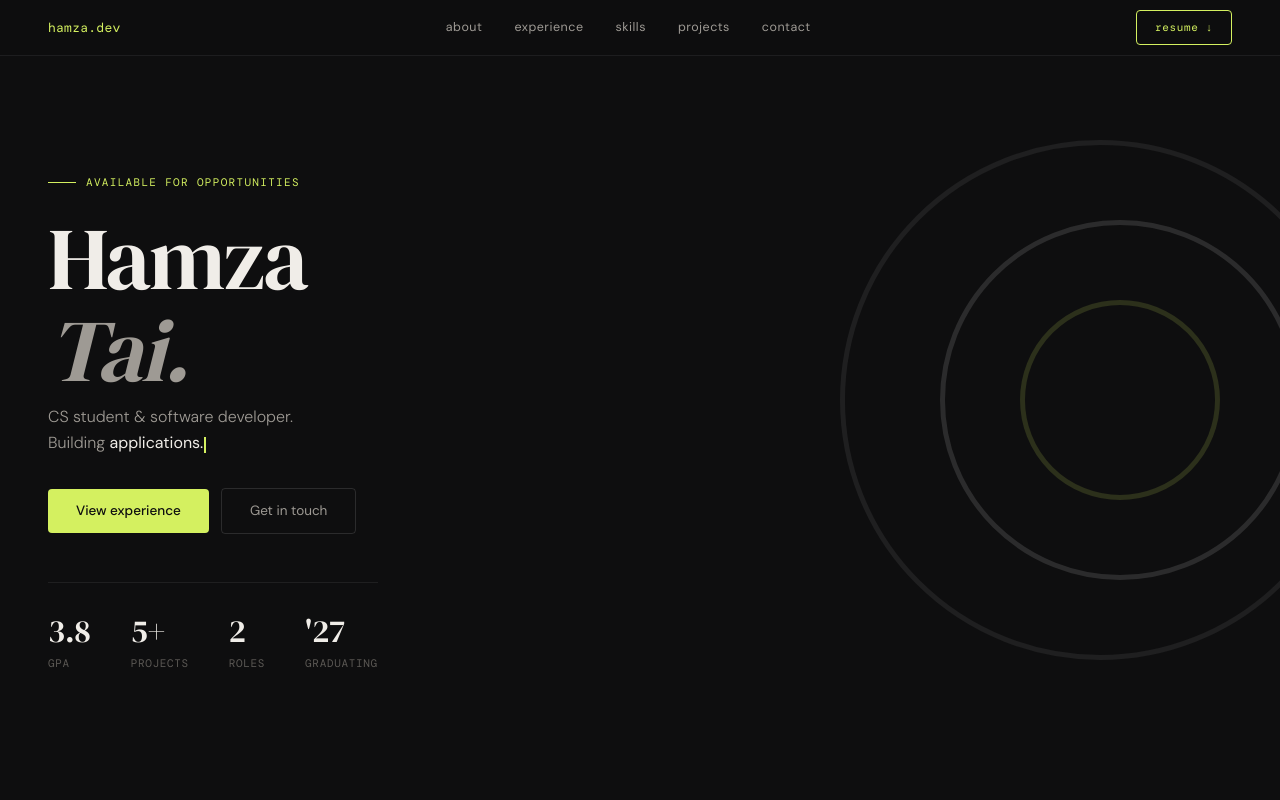
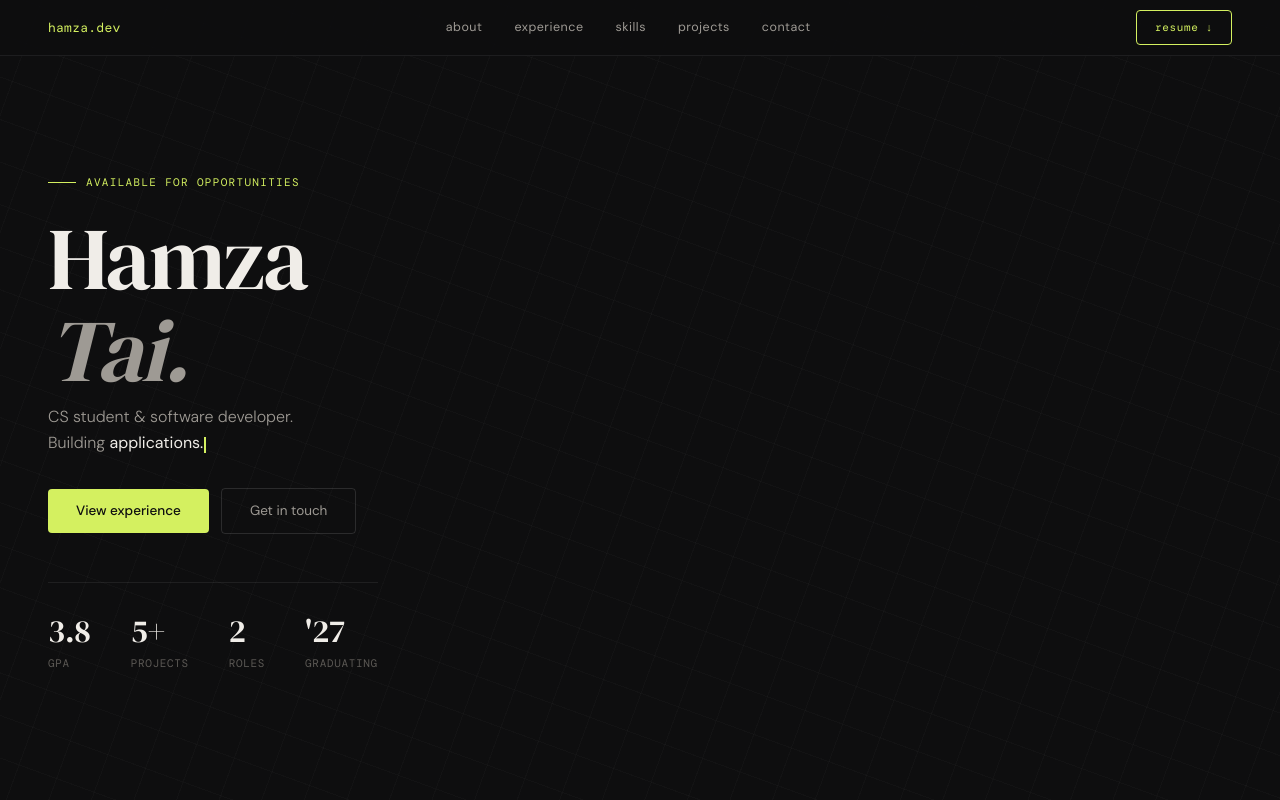
Before and after one commit to hamzat18/Portfolio-Website, a website: page index.html in a window 1280 px wide. Shown: the top 800 px of the page. Drawn offline with nearby package versions, Linux system fonts and the light colour scheme.

Commit message:
hero update

```diff
--- a/css/styles.css
+++ b/css/styles.css
@@ -98,30 +98,24 @@ nav .resume:hover {
   padding: 7rem 3rem 4rem;
   position: relative;
   overflow: hidden;
+
+  background-image:
+    repeating-linear-gradient(
+      20deg,
+      transparent,
+      transparent 39px,
+      rgba(255, 255, 255, 0.02) 39px,
+      rgba(255, 255, 255, 0.02) 40px
+    ),
+    repeating-linear-gradient(
+      110deg,
+      transparent,
+      transparent 39px,
+      rgba(255, 255, 255, 0.02) 39px,
+      rgba(255, 255, 255, 0.02) 40px
+    );
 }
-#hero .hero-bg-line {
-  position: absolute;
-  right: -80px;
-  top: 50%;
-  transform: translateY(-50%);
-  width: 520px;
-  height: 520px;
-  border: 5px solid rgba(255, 255, 255, 0.07);
-  border-radius: 50%;
-  pointer-events: none;
-}
-#hero .hero-bg-line:nth-child(2) {
-  width: 360px;
-  height: 360px;
-  right: -20px;
-  border-color: rgba(255, 255, 255, 0.12);
-}
-#hero .hero-bg-line:nth-child(3) {
-  width: 200px;
-  height: 200px;
-  right: 60px;
-  border-color: rgba(212, 240, 96, 0.15);
-}
+
 #hero .hero-content {
   max-width: 700px;
   position: relative;
--- a/index.html
+++ b/index.html
@@ -37,10 +37,6 @@
     </nav>
 
     <section id="hero" style="opacity: 1; transform: none; border-top: none">
-      <div class="hero-bg-line"></div>
-      <div class="hero-bg-line"></div>
-      <div class="hero-bg-line"></div>
-
       <div class="hero-content">
         <p class="hero-message">available for opportunities</p>
 
```
